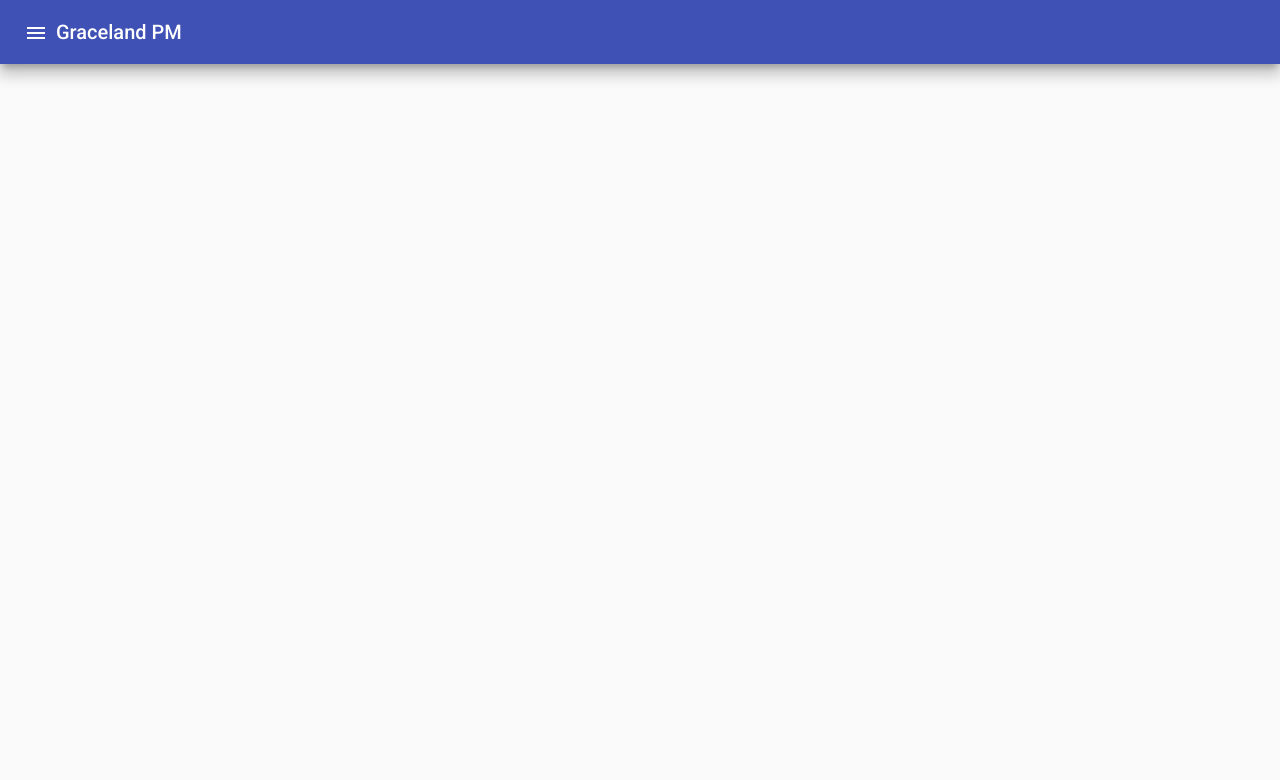
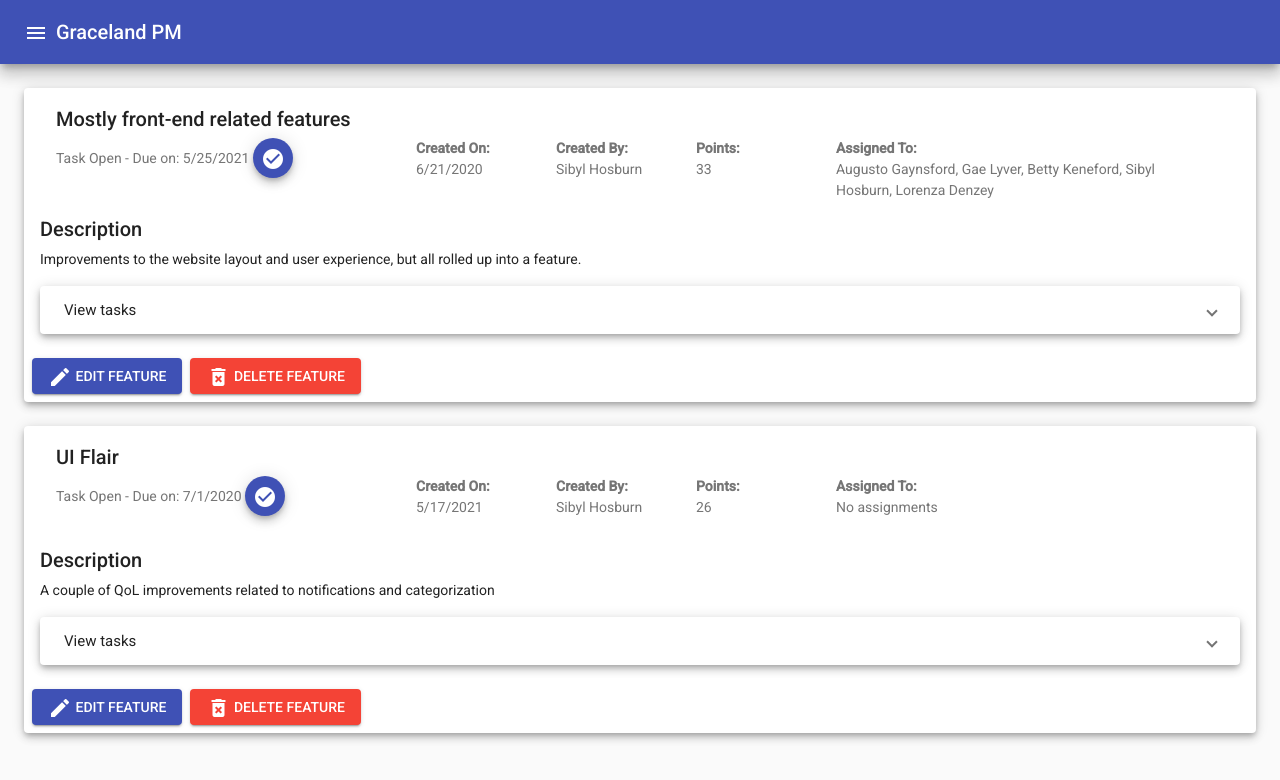
Before and after one commit to walkersoft/graceland-angular, an Angular app: page /features in a window 1280 px wide. Before the commit this address led to /. Shown: the top 780 px of the page. Built offline with nearby package versions, Linux system fonts and the light colour scheme.

Commit message:
basic view setup for features and related tasks

```diff
--- a/src/app/app-routing.module.ts
+++ b/src/app/app-routing.module.ts
@@ -1,5 +1,6 @@
 import { NgModule } from '@angular/core';
 import { RouterModule, Routes } from '@angular/router';
+import { FeatureListComponent } from './features/feature-list.component';
 import { TaskDetailsComponent } from './tasks/task-details.component';
 import { TaskListComponent } from './tasks/task-list.component';
 import { UserListComponent } from './users/user-list.component';
@@ -8,6 +9,7 @@ const routes: Routes = [
   { path: 'view/tasks', component: TaskListComponent },
   { path: 'view/task/:id', component: TaskDetailsComponent },
   { path: 'view/users', component: UserListComponent },
+  { path: 'features', component: FeatureListComponent }
 ]
 
 @NgModule({
--- a/src/app/app.component.html
+++ b/src/app/app.component.html
@@ -4,6 +4,7 @@
     <button mat-raised-button (click)="drawer.close()" onclick="this.blur()">Close</button>
     <a mat-button (click)="drawer.close()" color="primary" [routerLink]="['/view/tasks']" routerLinkActive="router-link-active" class="d-block" onclick="this.blur()">Task View</a>
     <a mat-button (click)="drawer.close()" color="primary" [routerLink]="['/view/users']" routerLinkActive="router-link-active" class="d-block" onclick="this.blur()">User View</a>
+    <a mat-button (click)="drawer.close()" color="primary" [routerLink]="['/features']" routerLinkActive="router-link-active" class="d-block" onclick="this.blur()">Feature View</a>
   </mat-drawer>
 
   <mat-drawer-content>
--- a/src/app/app.module.ts
+++ b/src/app/app.module.ts
@@ -19,6 +19,7 @@ import { TaskListComponent } from './tasks/task-list.component';
 import { UserListComponent } from './users/user-list.component';
 import { HttpClientModule } from '@angular/common/http';
 import { TaskDetailsComponent } from './tasks/task-details.component';
+import { FeatureListComponent } from './features/feature-list.component';
 
 
 
@@ -27,7 +28,8 @@ import { TaskDetailsComponent } from './tasks/task-details.component';
     AppComponent,
     TaskListComponent,
     UserListComponent,
-    TaskDetailsComponent
+    TaskDetailsComponent,
+    FeatureListComponent
   ],
   imports: [
     HttpClientModule,
--- /dev/null
+++ b/src/app/features/feature-list.component.html
@@ -0,0 +1,91 @@
+<div *ngFor="let feature of features">
+  <mat-card class="example-card m-4 mat-elevation-z5">
+    <mat-card-header>
+      <mat-card-title>{{ feature.title }}</mat-card-title>
+      <mat-card-subtitle fxLayout="row">
+        <div class="task-status" fxFlex="auto">
+          <p *ngIf="feature.completed">
+            Task Closed - Completed on: {{ feature.completionDate }}
+            <button mat-mini-fab color="primary" title="Reopen Task" (click)="reopenTask()"><mat-icon>restore</mat-icon></button>
+          </p>
+          <p *ngIf="!feature.completed">
+            Task Open - Due on: {{ feature.dueDate }}
+            <button mat-mini-fab color="primary" title="Mark Complete" (click)="markComplete()"><mat-icon>check_circle</mat-icon></button>
+          </p>
+        </div>
+        <div class="task-info" fxLayout="column" fxFlex="auto">
+          <span><strong>Created On:</strong></span>
+          <span>{{ feature.createdDate }}</span>
+        </div>
+        <div class="task-info" fxLayout="column" fxFlex="auto">
+          <span><strong>Created By:</strong></span>
+          <span>{{ getCreatorName(feature.creator) }}</span>
+        </div>
+        <div class="task-info" fxLayout="column" fxFlex="auto">
+          <span><strong>Points:</strong></span>
+          <span>{{ feature.points }}</span>
+        </div>
+        <div class="task-info" fxLayout="column" fxFlex="auto" fxFill>
+          <span><strong>Assigned To:</strong></span>
+          <span>{{ getAssignees(feature) }}</span>
+        </div>
+      </mat-card-subtitle>
+    </mat-card-header>
+    <mat-card-content>
+      <h5>Description</h5>
+      <p>
+        {{ feature.description }}
+      </p>
+
+      <mat-expansion-panel class="mat-elevation-z5">
+        <mat-expansion-panel-header>
+          <mat-panel-title>View tasks</mat-panel-title>
+        </mat-expansion-panel-header>
+
+        <table mat-table [dataSource]="feature.tasks" width="100%">
+          <ng-container matColumnDef="title">
+            <th mat-header-cell *matHeaderCellDef>Name</th>
+            <td mat-cell *matCellDef="let task">
+              <div><a [routerLink]="['/view/task/', task.id]">{{task.title}}</a></div>
+              <mat-chip-list>
+                <mat-chip class="small-chip">front end</mat-chip>
+                <mat-chip class="small-chip">api</mat-chip>
+                <mat-chip class="small-chip">data models</mat-chip>
+              </mat-chip-list>
+            </td>
+          </ng-container>
+          <ng-container matColumnDef="creator">
+            <th mat-header-cell *matHeaderCellDef>Created By</th>
+            <td mat-cell *matCellDef="let task">{{getCreatorName(task.creator)}}</td>
+          </ng-container>
+          <ng-container matColumnDef="dueDate">
+            <th mat-header-cell *matHeaderCellDef>Due Date</th>
+            <td mat-cell *matCellDef="let task">{{task.dueDate}}</td>
+          </ng-container>
+          <ng-container matColumnDef="points">
+            <th mat-header-cell *matHeaderCellDef>Points</th>
+            <td mat-cell *matCellDef="let task">{{task.points}}</td>
+          </ng-container>
+          <ng-container matColumnDef="actions">
+            <th mat-header-cell *matHeaderCellDef>Actions</th>
+            <td mat-cell *matCellDef="let task">
+              <a [routerLink]="['/view/task/', task.id]"><button mat-mini-fab class="mr-1"><mat-icon>view_list</mat-icon></button></a>
+              <button mat-mini-fab class="mr-1" (click)="editTask()"><mat-icon>edit</mat-icon></button>
+              <button mat-mini-fab class="mr-1" (click)="markComplete()"><mat-icon>check_circle</mat-icon></button>
+              <button mat-mini-fab class="mr-1" (click)="deleteTask(task.id)"><mat-icon>delete_forever</mat-icon></button>
+            </td>
+          </ng-container>
+
+          <tr mat-header-row *matHeaderRowDef="featureHeaders" class="mt-5"></tr>
+          <tr mat-row *matRowDef="let row; columns: featureHeaders;"></tr>
+        </table>
+
+      </mat-expansion-panel>
+
+    </mat-card-content>
+    <mat-card-actions>
+      <button mat-raised-button color="primary" (click)="editTask()"><mat-icon>edit</mat-icon> EDIT FEATURE</button>
+      <button mat-raised-button color="warn" (click)="deleteTask(feature.id)"><mat-icon>delete_forever</mat-icon> DELETE FEATURE</button>
+    </mat-card-actions>
+  </mat-card>
+</div>
--- /dev/null
+++ b/src/app/features/feature-list.component.scss
@@ -0,0 +1,14 @@
+.task-info {
+  padding-right: 20px;
+  min-width: 140px;
+}
+
+.task-status {
+  padding-right: 20px;
+  min-width: 360px;
+}
+
+.small-chip {
+  min-height: 20px !important;
+  font-size: 12px;
+}
--- /dev/null
+++ b/src/app/features/feature-list.component.ts
@@ -0,0 +1,77 @@
+import { Component, OnInit } from '@angular/core';
+import { MatSnackBar } from '@angular/material/snack-bar';
+import { Observable } from 'rxjs';
+import { IFeature } from 'src/shared/interfaces/IFeature';
+import { IUser } from 'src/shared/interfaces/IUser';
+import { FeatureService } from '../services/feature.service';
+import { UserService } from '../services/user.service';
+
+@Component({
+  selector: 'gl-feature-list',
+  templateUrl: './feature-list.component.html',
+  styleUrls: ['./feature-list.component.scss']
+})
+export class FeatureListComponent implements OnInit {
+
+  constructor(
+    private featureService: FeatureService,
+    private snackBar: MatSnackBar,
+    private userService: UserService
+  ) {
+    this.userRequest = this.userService.getUsers();
+  }
+  features: IFeature[] = [];
+  users: IUser[] = [];
+  snackBarDuration = {duration: 5000}
+  userRequest!: Observable<any>;
+  taskRequest!: Observable<any>;
+
+  featureHeaders: string[] = ['title', 'creator', 'dueDate', 'points', 'actions'];
+
+  ngOnInit(): void {
+    this.featureService.getFeatures().subscribe(data => {
+      this.features = data;
+    });
+    this.userRequest.subscribe(data => this.users = data);
+  }
+
+  openTask(): void {
+    this.snackBar.open("Opened the task.", "GOT IT!", this.snackBarDuration);
+  }
+
+  markComplete(): void {
+    this.snackBar.open("Task marked complete.", "BOOYAH!", this.snackBarDuration);
+  }
+
+  deleteTask(n: number): void {
+    this.snackBar.open("Imaginary task " + n + " was deleted.", "WTF!!", this.snackBarDuration);
+  }
+
+  editTask(): void {
+    this.snackBar.open("Task is being worked on.", "...WORK?!", this.snackBarDuration);
+  }
+  reopenTask(): void {
+    this.snackBar.open("Task was re-opened", "DANG...", this.snackBarDuration);
+  }
+
+  getCreatorName(id: string): string {
+    if (!this.users) return ''; //null check - how to get around this?
+    const creator = this.users.filter(u => u.id === id).shift();
+    return [creator?.firstName, creator?.lastName].join(' ');
+  }
+
+  getAssignees(feature: IFeature): string {
+    if (feature.assignees === null) {
+      return 'No assignments';
+    }
+
+    let names: string[] = [];
+    feature.assignees.forEach(a => {
+      let user = this.users.filter(u => u.id == a).shift();
+      names.push(user?.firstName + " " + user?.lastName);
+    })
+
+    return names.join(', ');
+  }
+
+}
--- a/src/app/services/feature.service.ts
+++ b/src/app/services/feature.service.ts
@@ -10,7 +10,7 @@ export class FeatureService {
   featureStore: string = 'assets/dummy-data/features.json';
   constructor(private http: HttpClient) { }
 
-  getFeatures(): Observable<IFeature> {
-    return this.http.get<IFeature>(this.featureStore);
+  getFeatures(): Observable<IFeature[]> {
+    return this.http.get<IFeature[]>(this.featureStore);
   }
 }
--- a/src/assets/dummy-data/features.json
+++ b/src/assets/dummy-data/features.json
@@ -3,7 +3,7 @@
     "id": 1,
     "title": "Mostly front-end related features",
     "description": "Improvements to the website layout and user experience, but all rolled up into a feature.",
-    "points": 34,
+    "points": 33,
     "completed": false,
     "creator": "b6220e47-5ffd-449c-b2fd-859c96c2b614",
     "assignees": [
```
